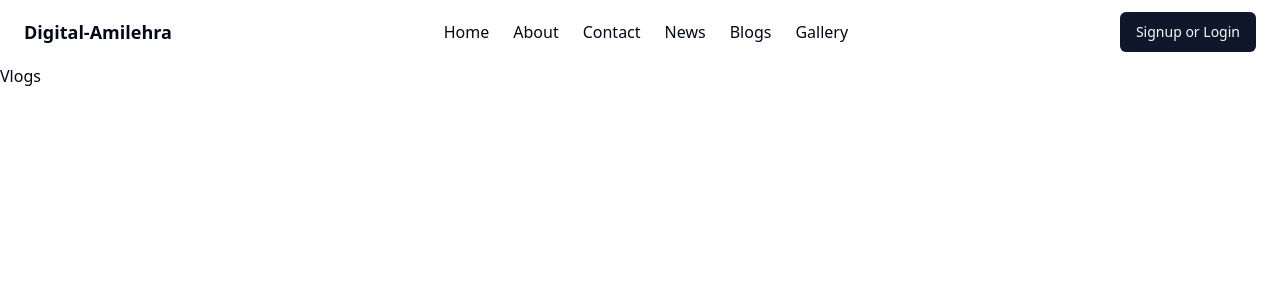
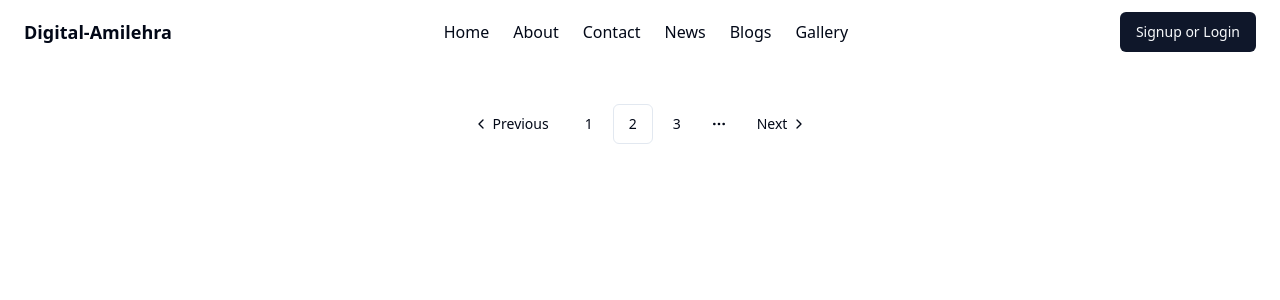
Before and after one commit to Felix-Mj/digital-amilahara, a React (Vite) app in the folder frontend/: page /blogs in a window 1280 px wide. Shown: the top 300 px of the page. Built offline with nearby package versions, Linux system fonts and the light colour scheme.

Commit message:
Create blog list page Ui

```diff
--- a/frontend/package.json
+++ b/frontend/package.json
@@ -21,6 +21,7 @@
     "clsx": "^2.1.1",
     "embla-carousel-react": "^8.1.5",
     "lucide-react": "^0.395.0",
+    "npm": "^10.8.1",
     "react": "^18.2.0",
     "react-dom": "^18.2.0",
     "react-redux": "^9.1.2",
--- a/frontend/src/Pages/Vlogs.jsx
+++ b/frontend/src/Pages/Vlogs.jsx
@@ -1,9 +1,76 @@
-import React from 'react'
-import { useSelector } from 'react-redux'
+import {
+  Pagination,
+  PaginationContent,
+  PaginationEllipsis,
+  PaginationItem,
+  PaginationLink,
+  PaginationNext,
+  PaginationPrevious,
+} from "@/components/ui/pagination";
+import React, { useState } from "react";
+import { useSelector } from "react-redux";
+import { Link } from "react-router-dom";
 
 export default function Vlogs() {
-    const {currentUser} = useSelector((state)=> state.user);
+  const [data, setData] = useState();
   return (
-    <div>Vlogs</div>
-  )
+    <div className="flex flex-col min-h-[100dvh]">
+      <div className="p-5 md:px-20">
+        <div className="grid gap-8 place-items-center">
+          {data?.map((e, i) => {
+            return (
+              <Link to={`/blog/${e._id}`} key={i}>
+              <div className="flex flex-col md:flex-row gap-4">
+                <img
+                  src={e?.Image}
+                  alt="Blog post image"
+                  width={400}
+                  height={250}
+                  className="rounded-lg w-full md:w-[400px] h-[250px] object-cover"
+                />
+                <div className="flex-1 space-y-2 w-full">
+                  <h1 className="text-2xl font-bold">{e.Title}</h1>
+                  <p className="text-gray-500">{e.content.substring(0, 180)}</p>
+                  <Link
+                    to={`/blog/${e._id}`}
+                    className="inline-flex items-center gap-2 text-blue-500 hover:text-blue-600"
+                    prefetch={false}
+                  >
+                    Read more
+                  </Link>
+                </div>
+              </div>
+              </Link>
+            );
+          })}
+        </div>
+      </div>
+      <div className="flex items-center justify-center">
+        <Pagination>
+          <PaginationContent>
+            <PaginationItem>
+              <PaginationPrevious href="#" />
+            </PaginationItem>
+            <PaginationItem>
+              <PaginationLink href="#">1</PaginationLink>
+            </PaginationItem>
+            <PaginationItem>
+              <PaginationLink href="#" isActive>
+                2
+              </PaginationLink>
+            </PaginationItem>
+            <PaginationItem>
+              <PaginationLink href="#">3</PaginationLink>
+            </PaginationItem>
+            <PaginationItem>
+              <PaginationEllipsis />
+            </PaginationItem>
+            <PaginationItem>
+              <PaginationNext href="#" />
+            </PaginationItem>
+          </PaginationContent>
+        </Pagination>
+      </div>
+    </div>
+  );
 }
--- /dev/null
+++ b/frontend/src/components/ui/pagination.jsx
@@ -0,0 +1,100 @@
+import * as React from "react"
+import { ChevronLeft, ChevronRight, MoreHorizontal } from "lucide-react"
+
+import { cn } from "@/lib/utils"
+import { buttonVariants } from "@/components/ui/button";
+
+const Pagination = ({
+  className,
+  ...props
+}) => (
+  <nav
+    role="navigation"
+    aria-label="pagination"
+    className={cn("mx-auto flex w-full justify-center", className)}
+    {...props} />
+)
+Pagination.displayName = "Pagination"
+
+const PaginationContent = React.forwardRef(({ className, ...props }, ref) => (
+  <ul
+    ref={ref}
+    className={cn("flex flex-row items-center gap-1", className)}
+    {...props} />
+))
+PaginationContent.displayName = "PaginationContent"
+
+const PaginationItem = React.forwardRef(({ className, ...props }, ref) => (
+  <li ref={ref} className={cn("", className)} {...props} />
+))
+PaginationItem.displayName = "PaginationItem"
+
+const PaginationLink = ({
+  className,
+  isActive,
+  size = "icon",
+  ...props
+}) => (
+  <a
+    aria-current={isActive ? "page" : undefined}
+    className={cn(buttonVariants({
+      variant: isActive ? "outline" : "ghost",
+      size,
+    }), className)}
+    {...props} />
+)
+PaginationLink.displayName = "PaginationLink"
+
+const PaginationPrevious = ({
+  className,
+  ...props
+}) => (
+  <PaginationLink
+    aria-label="Go to previous page"
+    size="default"
+    className={cn("gap-1 pl-2.5", className)}
+    {...props}>
+    <ChevronLeft className="h-4 w-4" />
+    <span>Previous</span>
+  </PaginationLink>
+)
+PaginationPrevious.displayName = "PaginationPrevious"
+
+const PaginationNext = ({
+  className,
+  ...props
+}) => (
+  <PaginationLink
+    aria-label="Go to next page"
+    size="default"
+    className={cn("gap-1 pr-2.5", className)}
+    {...props}>
+    <span>Next</span>
+    <ChevronRight className="h-4 w-4" />
+  </PaginationLink>
+)
+PaginationNext.displayName = "PaginationNext"
+
+const PaginationEllipsis = ({
+  className,
+  ...props
+}) => (
+  <span
+    aria-hidden
+    className={cn("flex h-9 w-9 items-center justify-center", className)}
+    {...props}>
+    <MoreHorizontal className="h-4 w-4" />
+    <span className="sr-only">More pages</span>
+  </span>
+)
+PaginationEllipsis.displayName = "PaginationEllipsis"
+
+export {
+  Pagination,
+  PaginationContent,
+  PaginationEllipsis,
+  PaginationItem,
+  PaginationLink,
+  PaginationNext,
+  PaginationPrevious,
+}
```
Also changed, not shown: 1 other file (tests, documents, lock files or other folders).
